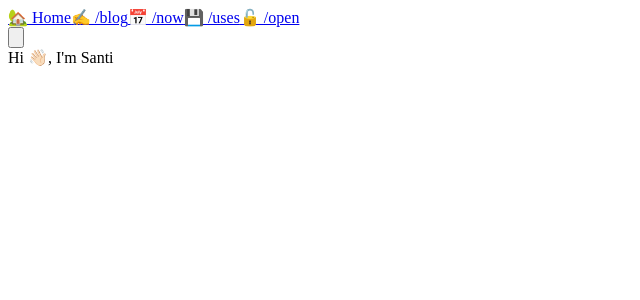
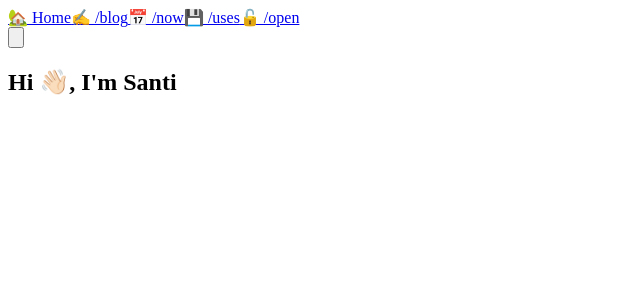
Before and after one commit to SantiMA10/santiagomartin.dev, a Next.js app: page / in a window 1280 px wide. Shown: the top 300 px of the page, without its empty margins (0-640 px from the left). Built offline with nearby package versions, Linux system fonts and the light colour scheme.

Commit message:
chore: remove unneeded typography

```diff
--- a/package.json
+++ b/package.json
@@ -14,7 +14,6 @@
 		"lint": "next lint"
 	},
 	"dependencies": {
-		"@tailwindcss/typography": "^0.4.1",
 		"autoprefixer": "^10.3.7",
 		"classnames": "^2.3.1",
 		"next": "11.1.2",
--- a/src/pages/index.tsx
+++ b/src/pages/index.tsx
@@ -3,7 +3,11 @@ import type { NextPage } from 'next';
 import Container from '../components/Container';
 
 const Home: NextPage = () => {
-	return <Container>Hi 👋🏻, I&apos;m Santi</Container>;
+	return (
+		<Container>
+			<h2>Hi 👋🏻, I&apos;m Santi</h2>
+		</Container>
+	);
 };
 
 export default Home;
--- a/tailwind.config.js
+++ b/tailwind.config.js
@@ -27,5 +27,5 @@ module.exports = {
 			underlineThickness: ['hover', 'dark'],
 		},
 	},
-	plugins: [require('@tailwindcss/typography'), require('tailwind-underline-utils')],
+	plugins: [require('tailwind-underline-utils')],
 };
```
Also changed, not shown: 1 other file (tests, documents, lock files or other folders).
